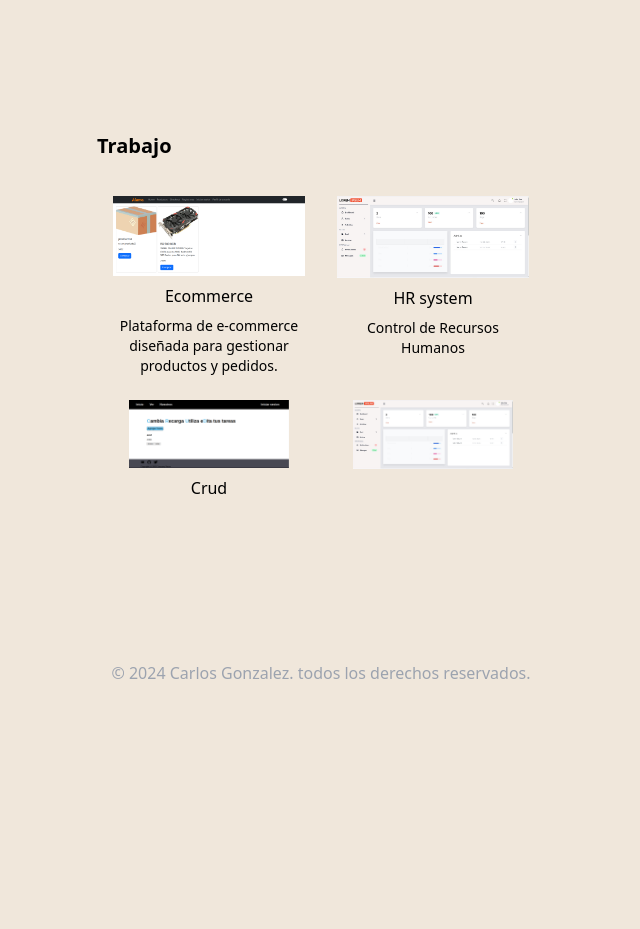
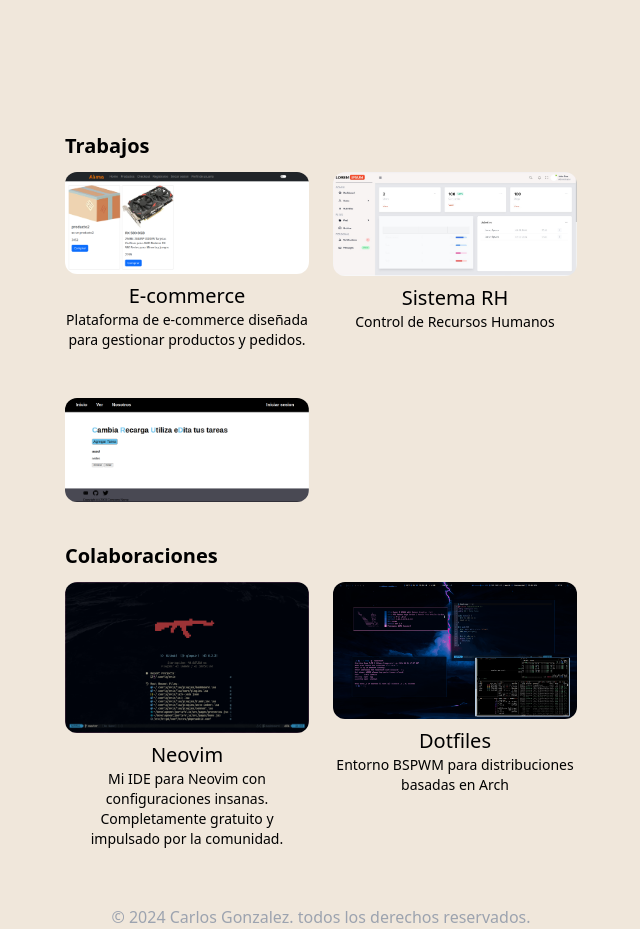
Before and after one commit to CarlosGT7274/repositorio2, a React (Vite) app: page /Proyectos in a window 1280 px wide. Shown: the part 260-1189 px from the top of the page, without its empty margins (319-959 px from the left). Before the commit the page ends 945 px from the top, so only its background shows below. Built offline with nearby package versions, Linux system fonts and the light colour scheme; no server answers.

Commit message:
update proyectos

```diff
--- a/src/pages/proyectos.jsx
+++ b/src/pages/proyectos.jsx
@@ -1,60 +1,105 @@
-import Header from '../components/Header.jsx'
-import Footer from '../components/Footer.jsx'
-import ThreeScene from '../lib/model.jsx'
+import Header from "../components/Header.jsx";
+import Footer from "../components/Footer.jsx";
+import ThreeScene from "../lib/model.jsx";
 
-import ecommerce from '../../public/images/ecomerce.png'
-import hr from '../../public/images/hr.jpg'
+import ecommerce from "../../public/images/ecomerce.png";
+import hr from "../../public/images/hr.jpg";
+import crud from "../../public/images/crud.png";
+import rh from "../../public/images/hr.jpg";
 
-import crud from '../../public/images/crud.png'
-import rh from '../../public/images/hr.jpg'
+import nvim from "../../public/images/nvim.png";
+import dotfiles from "../../public/images/dotfiles.png";
 
 export default function Proyectos() {
   return (
     <>
       <Header />
-            <div className=' container mx-auto w-full lg:max-w-screen-md pt-14 px-4'>
-                <div className=" max-w-md mx-auto h-[calc(100vh_-_60vh)] " >
+      <div className=" container mx-auto w-full lg:max-w-screen-md pt-14 px-4">
+        <div className=" max-w-md mx-auto h-[calc(100vh_-_60vh)] ">
           <ThreeScene />
         </div>
-                <div className="max-w-md mx-auto my-4" >
-                    <h1 className=" my-3 font-bold text-xl dark:text-white">Trabajo</h1>
-                    <div className="grid grid-cols-2 " >
-                       <div className="px-4 grid grid-rows-2 " >
-                            <div className="py-6 ">
-                                <img src={ ecommerce } alt="" />
-                                <h1 className=" dark:text-white  text-center py-2" >
-                                    Ecommerce
-                                </h1>
-                                <p className=" dark:text-white text-sm text-center ">
+        <div className="max-w-lg mx-auto my-4">
+          <h1 className=" my-3 font-bold text-xl dark:text-white">Trabajos</h1>
+
+          <div className="grid lg:grid-cols-2 gap-6">
+
+            <div className=" mb-6">
+              <div className="w-full text-center">
+                <a className=" relative cursor-pointer" href="">
+                  <img src={ecommerce} className=" rounded-xl" />
+                  <h3 className=" dark:text-white text-xl mt-2" >E-commerce</h3>
+                  <p className=" dark:text-white text-sm" >
                     Plataforma de e-commerce diseñada para gestionar productos y pedidos.
                   </p>
+                </a>
+              </div>
             </div>
 
-                            <div className="px-4" >
-                                <img src={ crud } alt="" />
-                                <h1 className="dark:text-white  text-center py-2">
-                                    Crud
-                                </h1>
+            <div className=" mb-6">
+              <div className=" w-full text-center" >
+                <a className=" relative cursor-pointer" href="">
+                  <img src={rh} className=" rounded-xl" />
+                  <h3 className=" dark:text-white text-xl mt-2">Sistema RH</h3>
+                  <p className=" dark:text-white text-sm">Control de Recursos Humanos</p>
+                </a>
               </div>
             </div>
-                       <div className=" px-4 grid grid-rows-2 " >
-                            <div className="py-6">
-                                <img src={ hr } alt="" />
-                                <h1 className=" dark:text-white text-center py-2" >
-                                    HR system
-                                </h1>
-                                <p className=" dark:text-white text-sm text-center ">
-                                    Control de Recursos Humanos
-                                </p>
-                            </div>
-                            <div className=" px-4">
-                                <img src={ rh } alt="" />
+
+
+            <div className=" mb-6">
+              <div className=" w-full text-center">
+                <a href="">
+                  <img src={crud} className=" rounded-xl" />
+                  <h3></h3>
+                  <p></p>
+                </a>
               </div>
             </div>
+
+            <div>
+              <div>
+
+              </div>
+            </div>
+
+          </div>
+        </div>
+
+        <div className="max-w-lg mx-auto my-4">
+          <h1 className=" my-3 font-bold text-xl dark:text-white">
+            Colaboraciones
+          </h1>
+          <div className=" grid lg:grid-cols-2 gap-6 ">
+
+            <div className=" mb-6">
+              <div className=" w-full text-center">
+                <a className=" relative cursor-pointer" href="">
+                  <img src={nvim} className=" rounded-xl w-full h-auto object-cover" />
+                  <h3 className="dark:text-white text-xl mt-2">Neovim</h3>
+                  <p className="dark:text-white text-sm">
+                    Mi IDE para Neovim con configuraciones insanas. Completamente
+                    gratuito y impulsado por la comunidad.
+                  </p>
+                </a>
+              </div>
+            </div>
+
+            <div className=" mb-6">
+              <div className=" w-full text-center">
+                <a className=" relative cursor-pointer"  href="">
+                  <img src={dotfiles} className=" rounded-xl w-full h-auto object-cover" />
+                  <h3 className=" dark:text-white text-xl mt-2">Dotfiles</h3>
+                  <p className="dark:text-white text-sm">
+                    Entorno BSPWM para distribuciones basadas en Arch
+                  </p>
+                </a>
+              </div>
+            </div>
+
           </div>
         </div>
       </div>
       <Footer />
     </>
-    )
+  );
 }
```
Also changed, not shown: public/images/dotfiles.png (added), public/images/nvim.png (added). Lines whose indentation alone changed are shown as unchanged.
